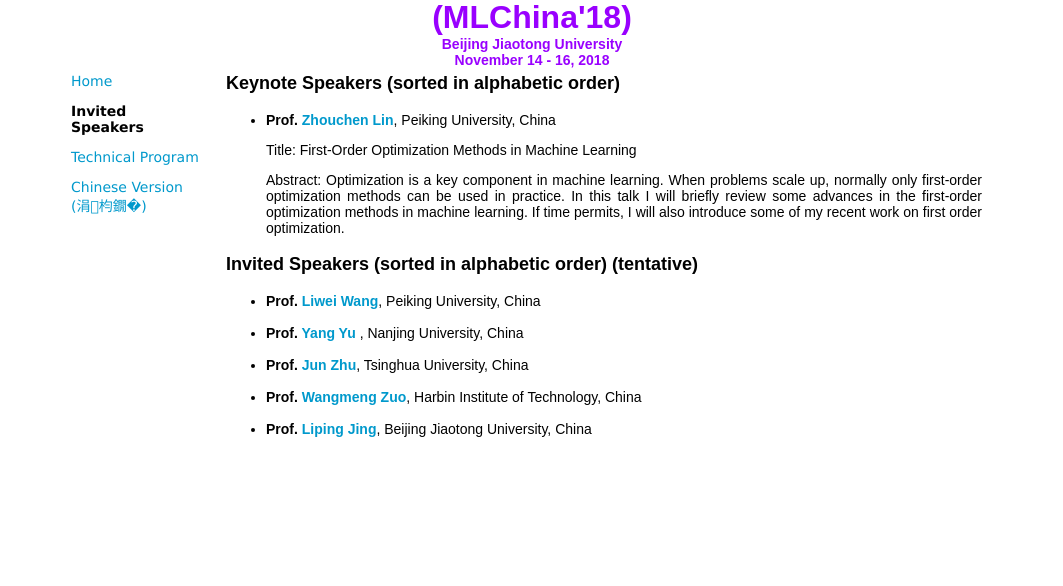
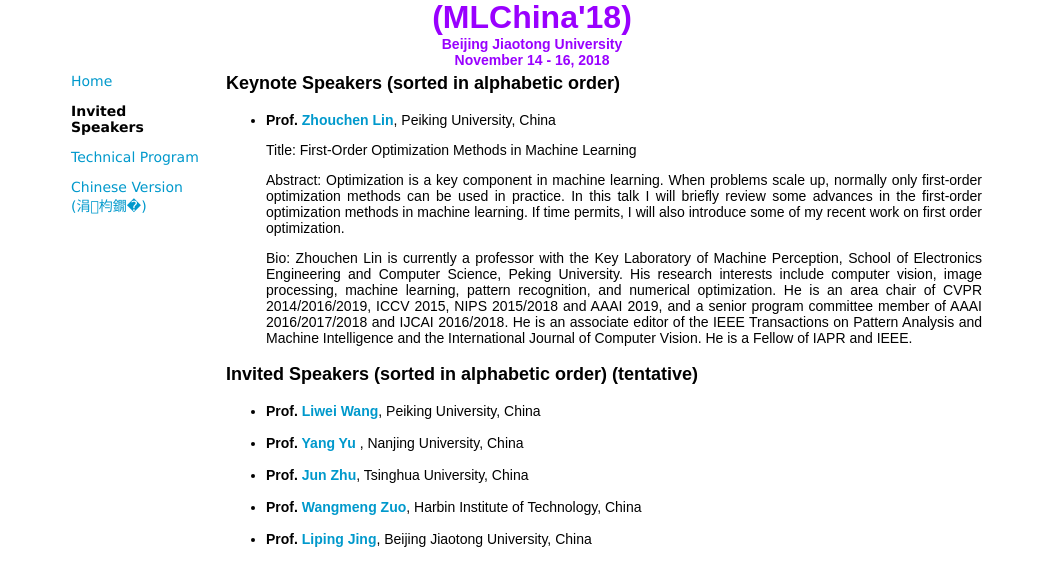
Before and after one commit to mlchina18/mlchina18_speaker.github.io, a plain HTML site: page index.html in a window 1280 px wide. Shown: the part 216-802 px from the top of the page, without its empty margins (108-1171 px from the left). Drawn offline with Linux system fonts and the light colour scheme.

Commit message:
Update index.html

```diff
--- a/index.html
+++ b/index.html
@@ -188,7 +188,7 @@ November 14 - 16, 2018</span><br>
               <p align="justify" class="style9">Title: First-Order Optimization Methods in Machine Learning</p>
 	      <p align="justify" class="style9">Abstract: Optimization is a key component in machine learning. When problems scale up, normally only first-order optimization methods can be used in practice.
 		      In this talk I will briefly review some advances in the first-order optimization methods in machine learning. If time permits, I will also introduce some of my recent work on first order optimization.</p>
-		      <p Bio: Zhouchen Lin is currently a professor with the Key Laboratory of Machine Perception, School of Electronics Engineering and Computer Science, Peking University.
+		<p align="justify" class="style9">Bio: Zhouchen Lin is currently a professor with the Key Laboratory of Machine Perception, School of Electronics Engineering and Computer Science, Peking University.
 		      His research interests include computer vision, image processing, machine learning, pattern recognition, and numerical optimization. He is an area chair of CVPR 2014/2016/2019,
 		      ICCV 2015, NIPS 2015/2018 and AAAI 2019, and a senior program committee member of AAAI 2016/2017/2018 and IJCAI 2016/2018. He is an associate editor of the IEEE Transactions on Pattern Analysis
 		      and Machine Intelligence and the International Journal of Computer Vision. He is a Fellow of IAPR and IEEE.
```
